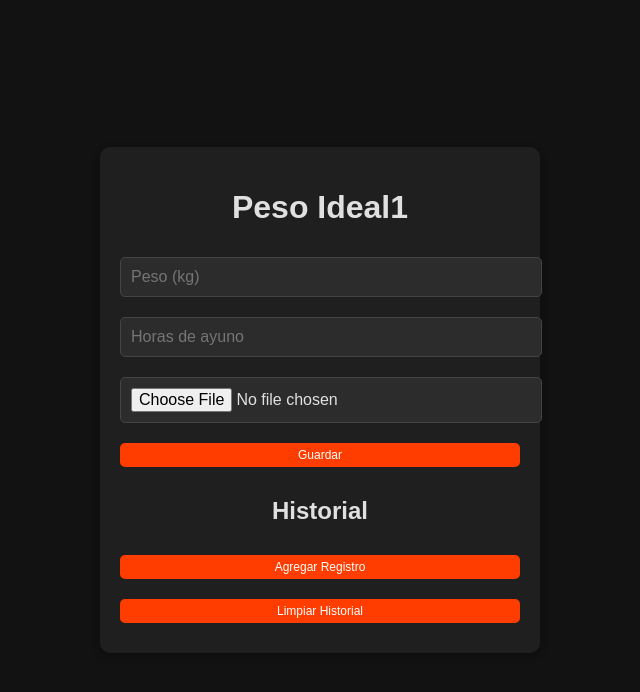
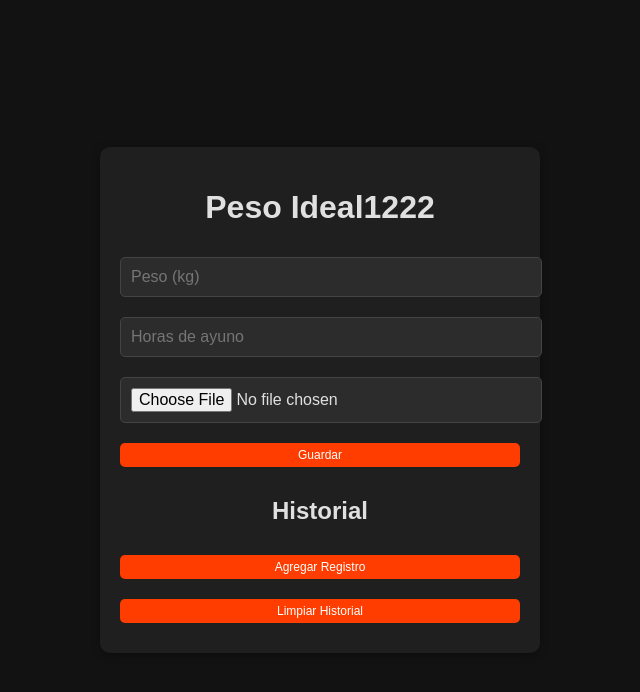
Before and after one commit to daviilegends/Peso, a plain HTML site: page index.html in a window 1280 px wide. Shown: the whole page, without its empty margins (320-960 px from the left). Drawn offline with Linux system fonts and the light colour scheme.

Commit message:
Update index.html

```diff
--- a/index.html
+++ b/index.html
@@ -9,7 +9,7 @@
 </head>
 <body>
     <div class="container">
-        <h1>Peso Ideal1</h1>
+        <h1>Peso Ideal1222</h1>
 
         <!-- Formulario para ingresar datos -->
         <input type="number" id="peso" placeholder="Peso (kg)" required>
```
